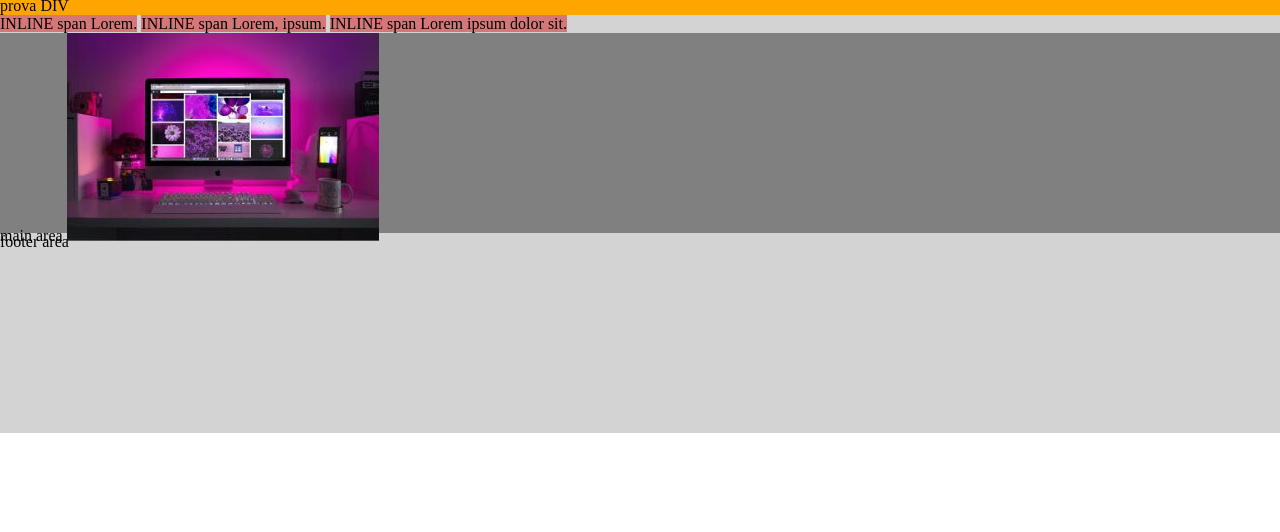
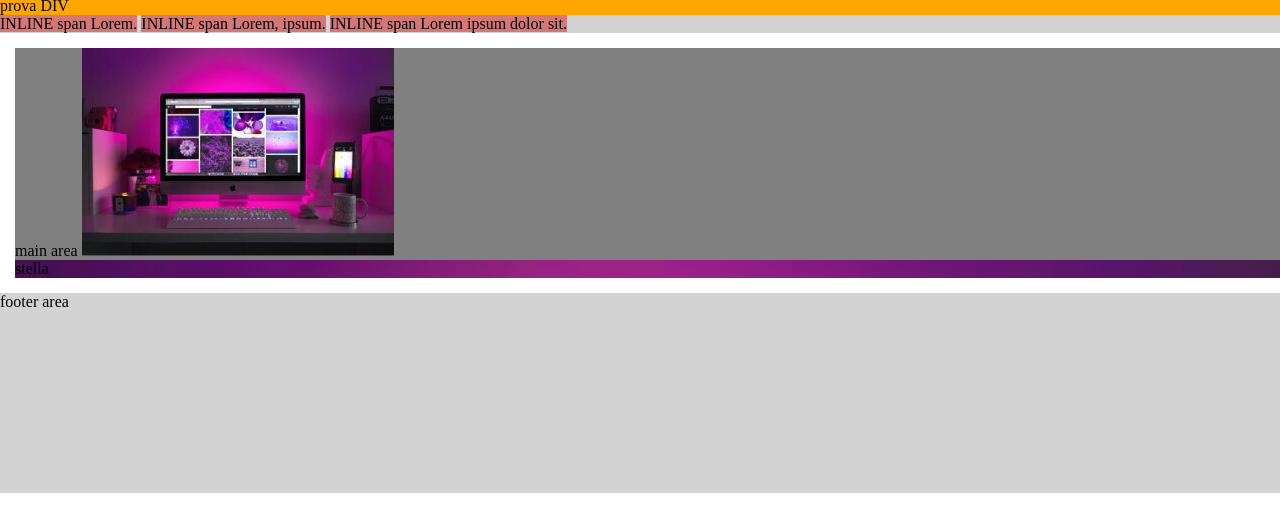
Before and after one commit to Francesca-Barcella/_RIPASSO_e_PACIUGHI, a plain HTML site: page index.html in a window 1280 px wide. Shown: the part 66-598 px from the top of the page. Drawn offline with Linux system fonts and the light colour scheme; files whose address does not match are found by name.

Commit message:
fine giornata 31/08

```diff
--- a/css/style.css
+++ b/assets/css/style.css
@@ -4,7 +4,7 @@
     padding: 0;
 }
 
-/* studio elementi inline-block-inlineblock */
+/* #region studio elementi inline-block-inlineblock */
 #viola {
     background-color: violet;
 }
@@ -25,17 +25,30 @@
     background-color: rgba(215, 70, 70, 0.648);
 }
 
+/* #endregion studio elementi inline-block-inlineblock */
+
 header {
     background-color: lightgray;
 }
 
 main {
-    height: 200px;
     background-color: gray;
+    margin-left: 15px;
+    margin-top: 15px;
+    margin-bottom: 15px;
 }
 
 footer {
     height: 200px;
     background-color: lightgray;
+}
 
+/* #region studio percorso foto */
+.prova_foto {
+    background-color: red;
+    background-image: url(../img/monitor.jpg);
+    background-repeat: none;
+    background-size: cover;
+    height: 100%;
 }
+    /* #endregion studio percorso foto */
--- a/index.html
+++ b/index.html
@@ -6,7 +6,7 @@
     <meta http-equiv="X-UA-Compatible" content="IE=edge">
     <meta name="viewport" content="width=device-width, initial-scale=1.0">
     <title>_RIPASSO_e_PACIUGHI</title>
-    <link rel="stylesheet" href="./css/style.css">
+    <link rel="stylesheet" href="./assets/css/style.css">
 </head>
 
 <body>
@@ -31,7 +31,10 @@
         main area
         <!-- #region prova percorso file -->
         <img src="./assets/img/monitor.jpg" alt="monitor computer">
-        <!-- #region prova percorso file -->
+        <div class="prova_foto">stella</div>
+        <!-- #endregion prova percorso file -->
+
+
     </main>
 
     <footer>
```
Also changed, not shown: assets/img/monitor.jpg (renamed from img/monitor.jpg).
